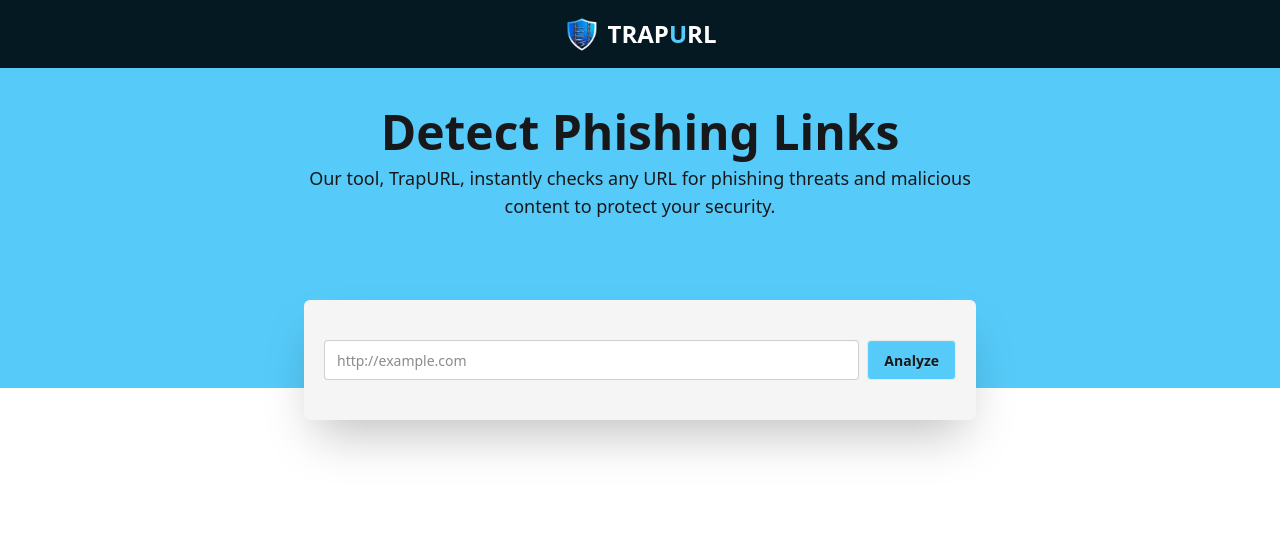
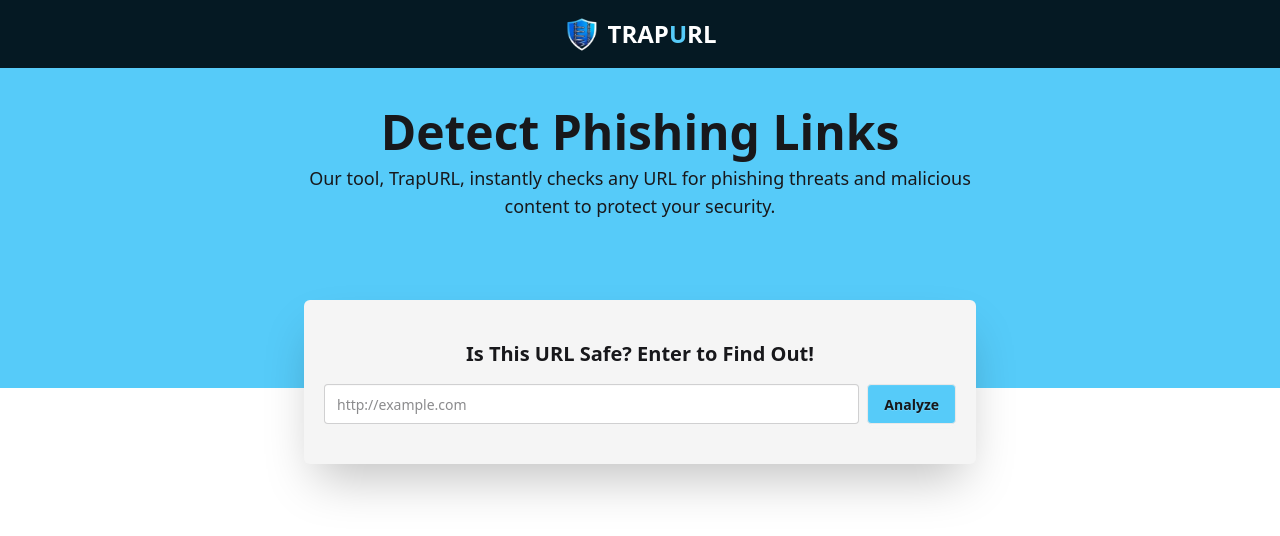
Before and after one commit to sajid-islam/phishing-link-detector, a React (Vite) app: page / in a window 1280 px wide. Shown: the top 536 px of the page. Built offline with nearby package versions, Linux system fonts and the light colour scheme.

Commit message:
Add a title on url checker filed

```diff
--- a/src/components/UrlChecker.tsx
+++ b/src/components/UrlChecker.tsx
@@ -9,13 +9,18 @@
                 </p>
             </section>
             <section className="bg-[#f5f5f5] shadow-2xl max-w-2xl mx-auto mt-20 py-10 px-5 rounded-md">
-                <form className="flex items-center gap-2">
-                    <input
-                        type="text"
-                        placeholder="http://example.com"
-                        className="input w-full"
-                    />{" "}
-                    <button className="btn bg-[#56cbf9]">Analyze</button>
+                <form className="">
+                    <h3 className="text-xl font-semibold text-center mb-4">
+                        Is This URL Safe? Enter to Find Out!
+                    </h3>
+                    <div className="flex items-center gap-2">
+                        <input
+                            type="text"
+                            placeholder="http://example.com"
+                            className="input w-full focus:outline-0"
+                        />{" "}
+                        <button className="btn bg-[#56cbf9]">Analyze</button>
+                    </div>
                 </form>
             </section>
         </div>
```
